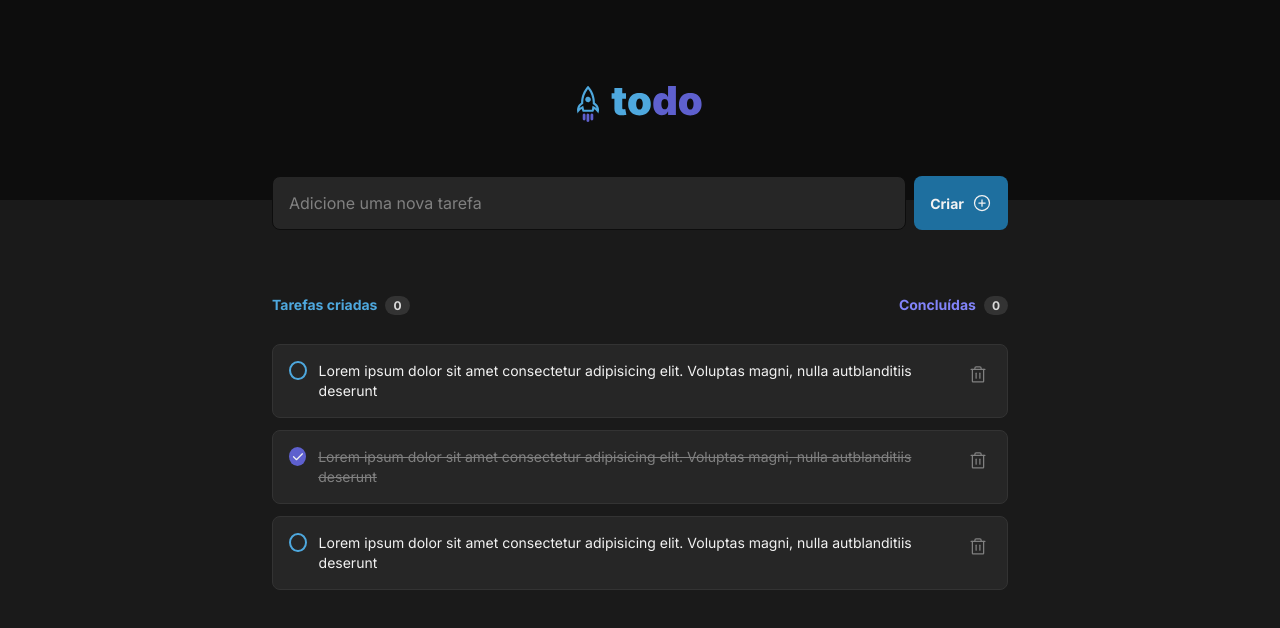
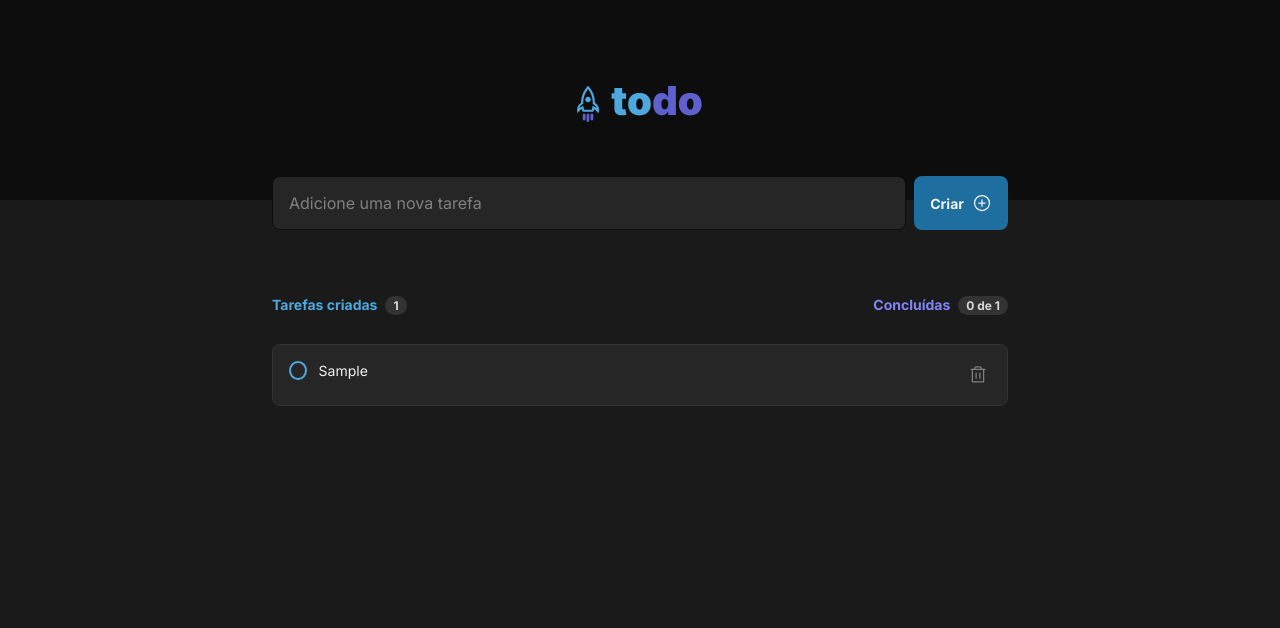
Before and after one commit to gabrielborel/todo, a React (Vite) app: page / in a window 1280 px wide. Both pictures are taken after typing "Sample" into the empty fields and a click on the button "Criar". Shown: the top 628 px of the page. Built offline with nearby package versions, Linux system fonts and the light colour scheme.

Commit message:
Consuming recoil hooks to handle all user actions

```diff
--- a/src/components/CreateTaskForm/index.tsx
+++ b/src/components/CreateTaskForm/index.tsx
@@ -1,26 +1,28 @@
 import styles from './CreateTask.module.scss';
 import { PlusCircle } from 'phosphor-react';
 import { ChangeEvent, FormEvent, useState } from 'react';
+import { useAddTask } from '../../state/hooks/useAddTask';
 
 export const CreateTaskForm = () => {
-  const [taskValue, setTaskValue] = useState('');
+  const [taskContent, setTaskContent] = useState('');
+  const addTask = useAddTask();
 
   const handleTaskInputChange = (e: ChangeEvent<HTMLInputElement>) => {
-    setTaskValue(e.target.value);
+    setTaskContent(e.target.value);
   };
 
   const handleCreateNewTask = (e: FormEvent<HTMLFormElement>) => {
     e.preventDefault();
-    if (!taskValue) return;
+    if (!taskContent) return;
 
-    setTaskValue('');
-    console.log(taskValue);
+    addTask({ content: taskContent, completed: false });
+    setTaskContent('');
   };
 
   return (
     <form onSubmit={handleCreateNewTask} className={styles.container}>
       <input
-        value={taskValue}
+        value={taskContent}
         onChange={handleTaskInputChange}
         className={styles.inputTask}
         type='text'
--- a/src/components/TasksList/Task/index.tsx
+++ b/src/components/TasksList/Task/index.tsx
@@ -1,6 +1,8 @@
 import classNames from 'classnames';
 import { Check, Trash } from 'phosphor-react';
 import { ITask } from '../../../interfaces/Task';
+import { useRemoveTask } from '../../../state/hooks/useRemoveTask';
+import { useToggleTask } from '../../../state/hooks/useToggleTask';
 import styles from './Task.module.scss';
 
 interface TaskProps {
@@ -8,19 +10,34 @@ interface TaskProps {
 }
 
 export const Task = ({ task }: TaskProps) => {
+  const toggleTask = useToggleTask();
+  const removeTask = useRemoveTask();
+
+  const handleToggleTaskCompletion = (task: ITask) => {
+    toggleTask(task);
+  };
+
+  const handleRemoveTask = (task: ITask) => {
+    removeTask(task);
+  };
+
   return (
     <div
       className={classNames(styles.task, {
         [styles.taskCompleted]: task.completed,
       })}
     >
-      <button key={task.id} className={styles.checkBox}>
-        {task.completed ? <Check size={13.5} weight='bold' /> : ''}
+      <button
+        onClick={() => handleToggleTaskCompletion(task)}
+        key={task.id}
+        className={styles.checkBox}
+      >
+        {task.completed ? <Check size={13} weight='bold' /> : ''}
       </button>
 
       <p className={styles.taskContent}>{task.content}</p>
 
-      <button className={styles.deleteTask}>
+      <button onClick={() => handleRemoveTask(task)} className={styles.deleteTask}>
         <Trash size={20} />
       </button>
     </div>
--- a/src/components/TasksList/index.tsx
+++ b/src/components/TasksList/index.tsx
@@ -1,38 +1,24 @@
-import { useState } from 'react';
 import { ClipboardText } from 'phosphor-react';
 import styles from './Tasks.module.scss';
 import { Task } from './Task';
+import { useRecoilValue } from 'recoil';
+import { tasksState } from '../../state/atom';
+import { completedTasksState, createdTasksState } from '../../state/selectors';
 
 export const TasksList = () => {
-  const [tasks, setTasks] = useState([
-    {
-      id: `1`,
-      content:
-        'Lorem ipsum dolor sit amet consectetur adipisicing elit. Voluptas magni, nulla autblanditiis deserunt',
-      completed: false,
-    },
-    {
-      id: `2`,
-      content:
-        'Lorem ipsum dolor sit amet consectetur adipisicing elit. Voluptas magni, nulla autblanditiis deserunt',
-      completed: true,
-    },
-    {
-      id: `3`,
-      content:
-        'Lorem ipsum dolor sit amet consectetur adipisicing elit. Voluptas magni, nulla autblanditiis deserunt',
-      completed: false,
-    },
-  ]);
+  const tasks = useRecoilValue(tasksState);
+  const createdTasksCount = useRecoilValue(createdTasksState);
+  const completedTasksCount = useRecoilValue(completedTasksState);
 
   return (
     <section className={styles.container}>
       <div className={styles.tasksStats}>
         <strong className={styles.createdTasks}>
-          Tarefas criadas <span>0</span>
+          Tarefas criadas <span>{createdTasksCount}</span>
         </strong>
         <strong className={styles.completedTasks}>
-          Concluídas <span>0</span>
+          Concluídas{' '}
+          <span>{!createdTasksCount ? 0 : `${completedTasksCount} de ${createdTasksCount}`}</span>
         </strong>
       </div>
 
@@ -44,7 +30,7 @@ export const TasksList = () => {
             <p>Crie tarefas e organize seus itens a fazer</p>
           </div>
         ) : (
-          tasks.map((task) => <Task task={task} />)
+          tasks.map((task) => <Task key={task.id} task={task} />)
         )}
       </div>
     </section>
```
